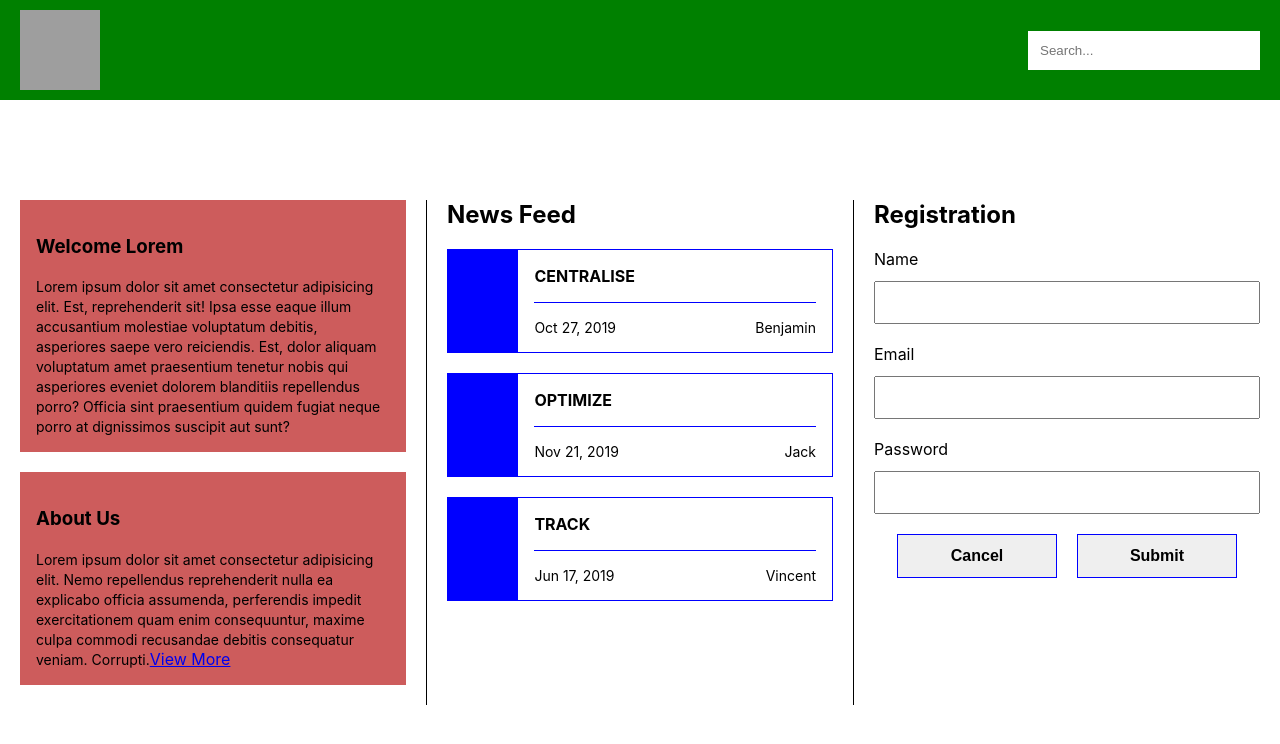
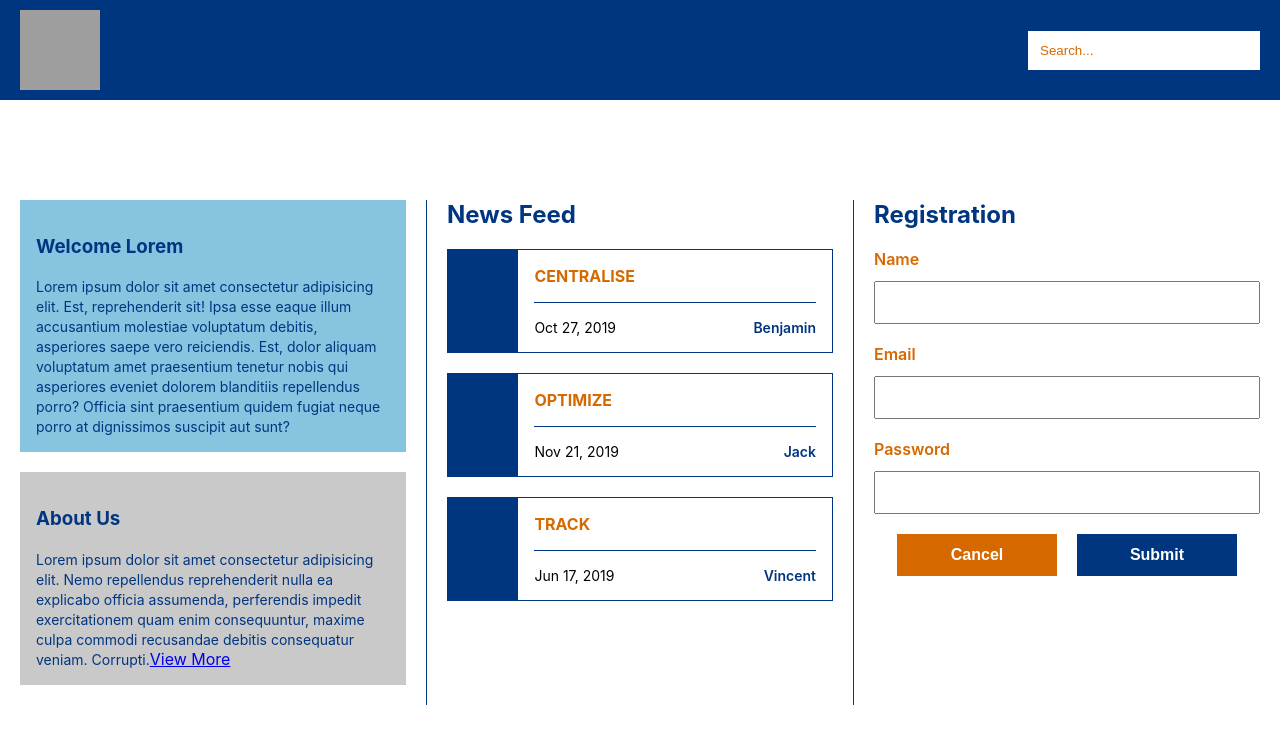
Before and after one commit to himanish58/responsive-app-sample, a React (Create React App) app: page / in a window 1280 px wide. Shown: the top 744 px of the page. Built offline with nearby package versions, Linux system fonts and the light colour scheme; grey boxes are pictures that could not be loaded; the HTML template or start-up script is replaced by a standard one.

Commit message:
Define colors in a variable and clean up.

```diff
--- a/src/App.scss
+++ b/src/App.scss
@@ -1,121 +1,55 @@
-// header {
-// 	height: 100px;
-// 	width: 100%;
-// 	box-sizing: border-box;
-// 	position: fixed;
-// 	top: 0;
-// 	left: 0;
-// 	padding: 0 20px;
-// 	display: flex;
-// 	justify-content: space-between;
-// 	align-items: center;
-// 	background-color: green;
+$primary-color: #003580;
+$secondary-color: #d66800;
+$welcome-bg: #87c4e0;
+$about-bg: #c9c9c9;
 
-// 	img {
-// 		height: 80px;
-// 		width: 80px;
-// 	}
+.header,
+.color-block,
+.submit {
+	background-color: $primary-color;
+}
 
-// 	input {
-// 		padding: 12px;
-// 		box-shadow: none;
-// 		border: none;
-// 		width: 200px;
-// 	}
-// }
+.cancel {
+	background-color: $secondary-color;
+}
 
-.homepage-container {
-	margin-top: 200px;
-	display: flex;
+::placeholder,
+label,
+h4 {
+	color: $secondary-color;
+}
+
+h3,
+h2,
+.detail-block {
+	color: $primary-color;
+}
 
 .details,
 .news-feed,
 .registration {
-		display: flex;
-		flex-direction: column;
-		flex: 1;
-		padding: 0 20px;
-		border-right: 1px solid black;
-		min-width: 0;
-
-		&:last-child {
-			border-right: none;
+	border-right: 1px solid $primary-color;
 }
 
-		h3 {
-			margin-top: 0;
-		}
-
-		.welcome,
-		.about {
-			background-color: indianred;
-			padding: 16px;
-			margin-bottom: 20px;
-		}
-
-		.news-highlight {
-			display: flex;
-			border: 1px solid blue;
-			margin-bottom: 20px;
-
-			.color-block {
-				background-color: blue;
-				width: 20%;
-			}
-
-			.news-block {
-				display: flex;
-				flex-direction: column;
-				padding: 16px;
-				width: 80%;
+.news-container {
+	border: 1px solid $primary-color;
 
 	h4 {
-					border-bottom: 1px solid blue;
-					text-transform: uppercase;
-				}
-
-				.date-name {
-					display: flex;
-					justify-content: space-between;
-				}
+		border-bottom: 1px solid $primary-color;
 	}
 }
 
-		label {
-			margin-bottom: 12px;
+.name {
+	color: $primary-color;
+	font-weight: 600;
 }
 
-		input {
-			padding: 12px;
-			box-shadow: none;
-			border: 1px solid grey;
-			margin-bottom: 20px;
+.detail-block {
+	&:first-child {
+		background-color: $welcome-bg;
 	}
 
-		.buttons-block {
-			display: flex;
-			justify-content: center;
-
-			button {
-				border-radius: 0;
-				padding: 12px 0;
-				font-size: 16px;
-				width: 150px;
-				border: 1px solid blue;
-
-				&:first-child {
-					margin-right: 20px;
+	&:last-child {
+		background-color: $about-bg;
 	}
 }
-
-			.cancel {
-				background-color: transparent;
-			}
-
-			.submit {
-				background-color: blue;
-				color: white;
-			}
-		}
-	}
-}
--- a/src/styles/Details.scss
+++ b/src/styles/Details.scss
@@ -1,5 +1,4 @@
 .detail-block {
-	background-color: indianred;
 	padding: 1rem;
 	margin-bottom: 1.25rem;
 
--- a/src/styles/Header.scss
+++ b/src/styles/Header.scss
@@ -9,7 +9,6 @@
 	display: flex;
 	justify-content: space-between;
 	align-items: center;
-	background-color: green;
 
 	.logo {
 		height: 80px;
--- a/src/styles/HomepageContainer.scss
+++ b/src/styles/HomepageContainer.scss
@@ -9,7 +9,6 @@
 		flex-direction: column;
 		flex: 1;
 		padding: 0 20px;
-		border-right: 1px solid black;
 		min-width: 0;
 
 		&:last-child {
--- a/src/styles/Input.scss
+++ b/src/styles/Input.scss
@@ -14,5 +14,7 @@ input {
 }
 
 label {
+	font-size: 1rem;
+	font-weight: 600;
 	margin-bottom: 0.75rem;
 }
--- a/src/styles/NewsFeed.scss
+++ b/src/styles/NewsFeed.scss
@@ -1,11 +1,9 @@
 .news-feed {
 	.news-container {
 		display: flex;
-		border: 1px solid blue;
 		margin-bottom: 20px;
 
 		.color-block {
-			background-color: blue;
 			width: 20%;
 		}
 
@@ -16,7 +14,6 @@
 			width: 80%;
 
 			h4 {
-				border-bottom: 1px solid blue;
 				text-transform: uppercase;
 				margin: 0;
 				padding-bottom: 1rem;
--- a/src/styles/Registration.scss
+++ b/src/styles/Registration.scss
@@ -8,7 +8,8 @@
 		font-size: 1rem;
 		font-weight: 600;
 		width: 10rem;
-		border: 1px solid blue;
+		border: none;
+		color: #ffffff;
 
 		&:first-child {
 			margin-right: 20px;
```
Also changed, not shown: src/App.jsx (+2 -73 lines), src/components/NewsFeed.jsx (+0 -30 lines). Lines whose indentation alone changed are shown as unchanged.
